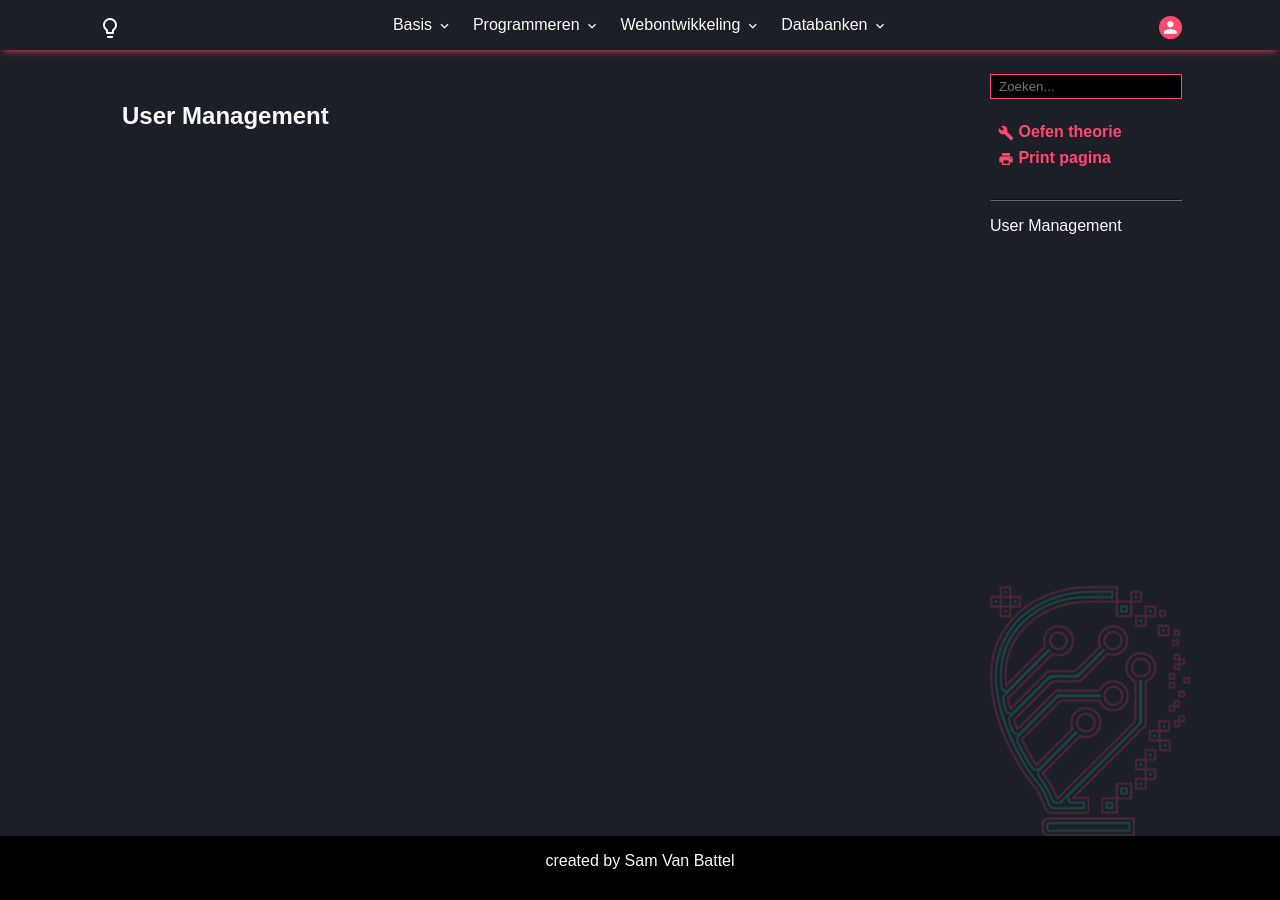
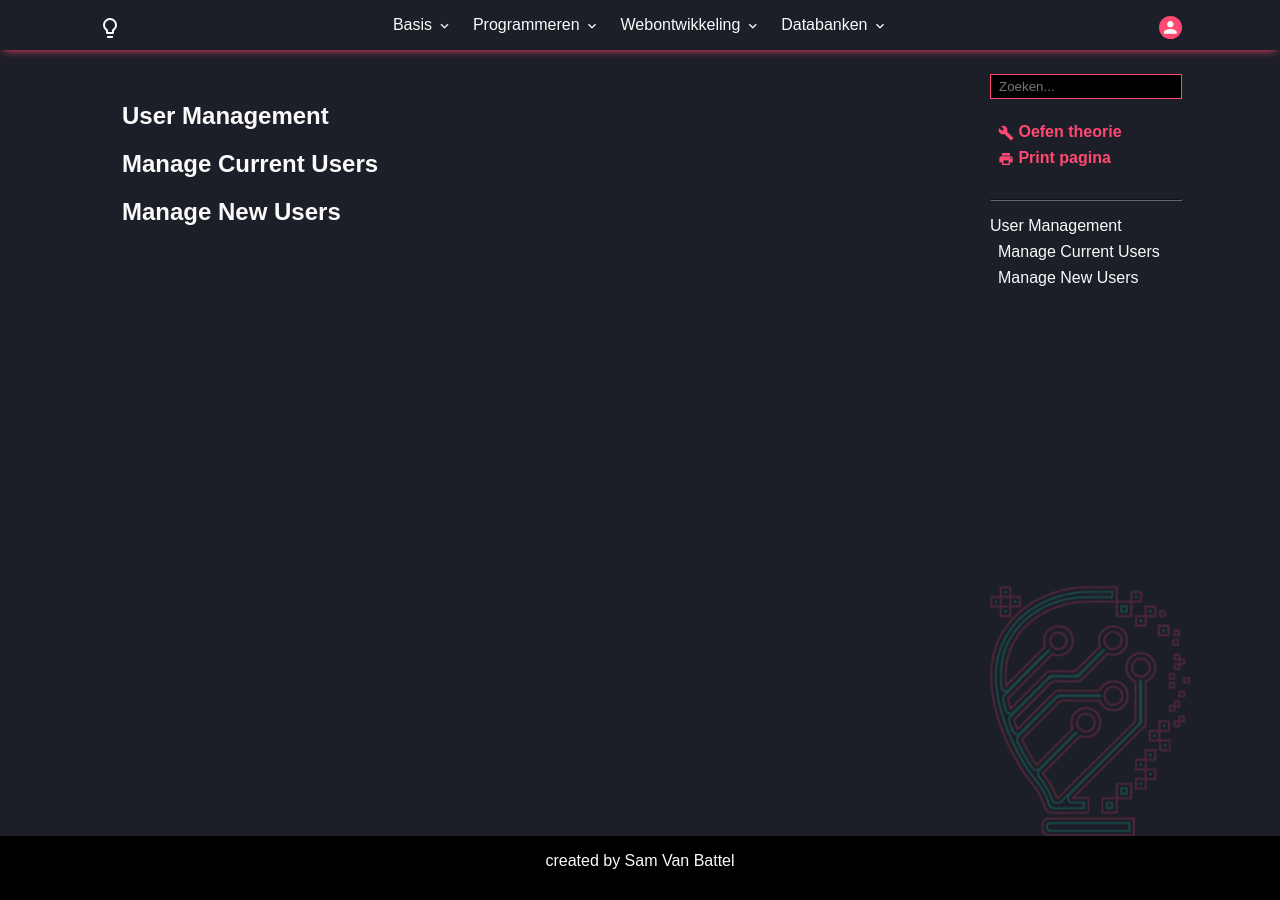
Before and after one commit to T-INFORMATICA/t-informatica.github.io, a Jekyll site: the page built from admin-manageusers.html, in a window 1280 px wide. Built offline with Jekyll 4.4.1, drawn with Linux system fonts in a browser that asks for light colours; comment, search, counter and statistics services are not loaded; some of the changed lines change nothing that is shown.

Commit message:
added approval form for new users

```diff
--- a/admin-manageusers.html
+++ b/admin-manageusers.html
@@ -4,18 +4,14 @@
 
 <h1>User Management</h1>
 
+<h2>Manage Current Users</h2>
+
 <div id="student-management-forms">
-    <!-- <label for="student-xyz-collapse">Joske Vermeulen</label>
-    <input type="checkbox" name="" id="student-xyz-collapse">
-    <form class="student-management-form">
-        <input type="hidden" name="student[xyz][id]" value="xyz">
-        <label for="student-xyz-username">username</label><input type="text" name="students[xyz][username]" id="student-xyz-username">
-        <label for="student-xyz-password">password</label><input type="text" name="students[xyz][password]" id="student-xyz-password">
-        <label for="student-xyz-klas">klas</label><input type="text" name="students[xyz][klas]" id="student-xyz-klas">
-        <label for="student-xyz-naam">naam</label><input type="text" name="students[xyz][naam]" id="student-xyz-naam">
-        <label for="student-xyz-url">url</label><input type="text" name="students[xyz][url]" id="student-xyz-url">
-        <input type="submit" value="VERZENDEN">
-    </form> -->
+</div>
+
+<h2>Manage New Users</h2>
+
+<div id="registration-approval-forms">
 </div>
 
 
--- a/assets/js/admin.js
+++ b/assets/js/admin.js
@@ -144,3 +144,46 @@
     database.ref(`users/${studentId}/password`).set(studentPassword);
     database.ref(`users/${studentId}/url`).set(studentUrl);
 }
+
+function createRegistrationApprovalForms() {
+
+    let database = firebase.database();
+    let newUsersRef = database.ref(`newUsers/${user.uid}`);
+
+
+    newUsersRef.once('value')
+        .then(snapshot => {
+            snapshot.forEach(snapshot => {
+                let studentId = snapshot.key;
+
+                let studentName = "tbt";
+                let studentKlas = "tbt";
+                let studentUsername = "tbt";
+                let studentUrl = "tbt";
+                let studentPassword = "tbt";
+
+                let tmpl = tmpl_registrationApprovalForm(studentId, studentName, studentKlas, studentUsername, studentPassword, studentUrl);
+                document.querySelector("#registration-approval-forms").innerHTML += tmpl;
+            });
+            document.querySelectorAll(".registration-approval-form").forEach(form => form.addEventListener("submit", approveRegistration));
+        });
+}
+
+function approveRegistration(e) {
+    e.preventDefault();
+    let form = e.submitter.parentElement;
+
+    let studentId = form.elements["studentId"].value;
+    let studentName = form.elements["studentNaam"].value;
+    let studentKlas = form.elements["studentKlas"].value;
+    let studentUsername = form.elements["studentUsername"].value;
+    let studentUrl = form.elements["studentUrl"].value;
+    let studentPassword = form.elements["studentPassword"].value;
+
+    let database = firebase.database();
+    database.ref(`users/${studentId}/klas`).set(studentKlas);
+    database.ref(`users/${studentId}/naam`).set(studentName);
+    database.ref(`users/${studentId}/username`).set(studentUsername);
+    database.ref(`users/${studentId}/password`).set(studentPassword);
+    database.ref(`users/${studentId}/url`).set(studentUrl);
+}
--- a/assets/js/html-templates.js
+++ b/assets/js/html-templates.js
@@ -77,3 +77,19 @@
         </form>
     `;
 }
+
+function tmpl_registrationApprovalForm(studentId, studentName, klas, username, password, url) {
+    return `
+        <input type="checkbox" id="registration-${studentId}-collapse" class="registration-approval-collapse">
+        <label for="registration-${studentId}-collapse">${studentName}</label>
+        <form class="registration-approval-form">
+            <input type="hidden" name="studentId" value="${studentId}">
+            <label for="student-${studentId}-username">username</label><input type="text" name="studentUsername" id="student-${studentId}-username" value="${username}">
+            <label for="student-${studentId}-password">password</label><input type="text" name="studentPassword" id="student-${studentId}-password" value="${password}">
+            <label for="student-${studentId}-klas">klas</label><input type="text" name="studentKlas" id="student-${studentId}-klas" value="${klas}">
+            <label for="student-${studentId}-url">url</label><input type="text" name="studentUrl" id="student-${studentId}-url" value="${url}">
+            <label for="student-${studentId}-naam">naam</label><input type="text" name="studentNaam" id="student-${studentId}-naam" value="${studentName}">
+            <input type="submit" value="VERZENDEN">
+        </form>
+    `;
+}
```
